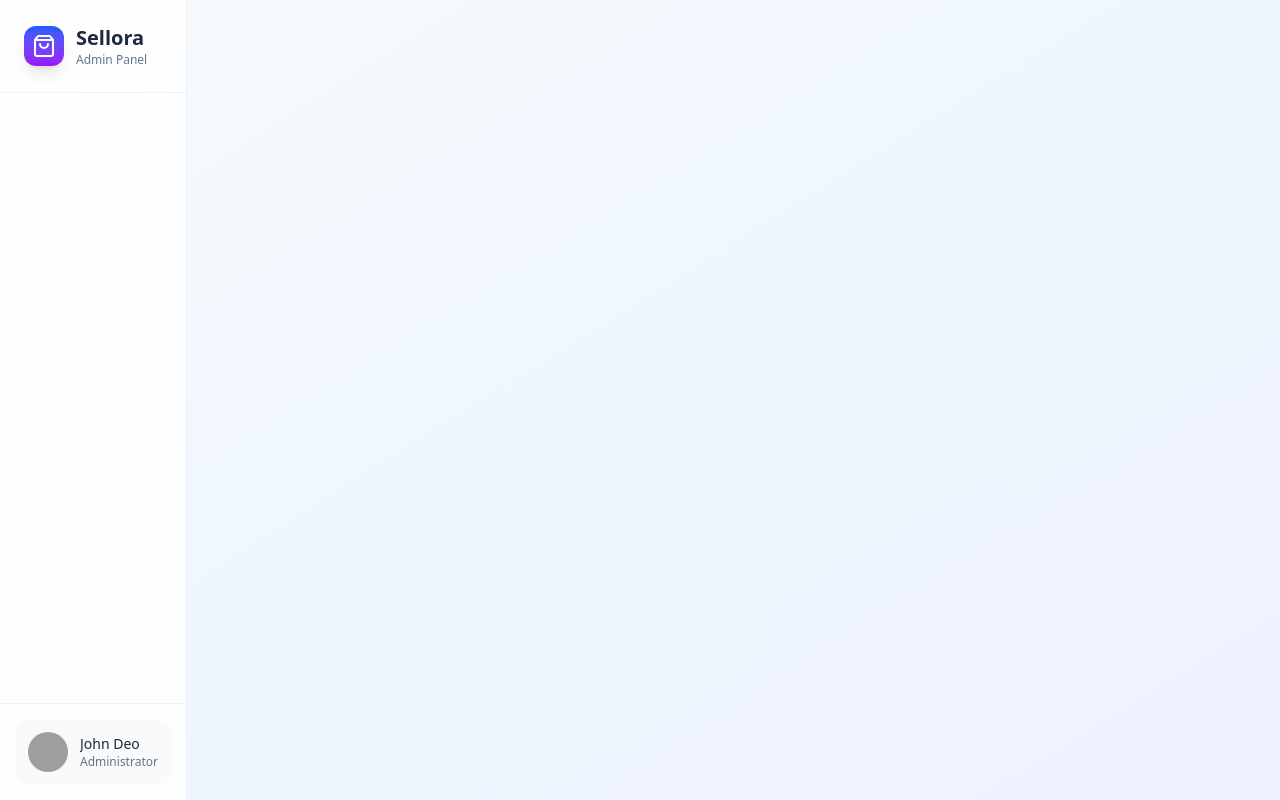
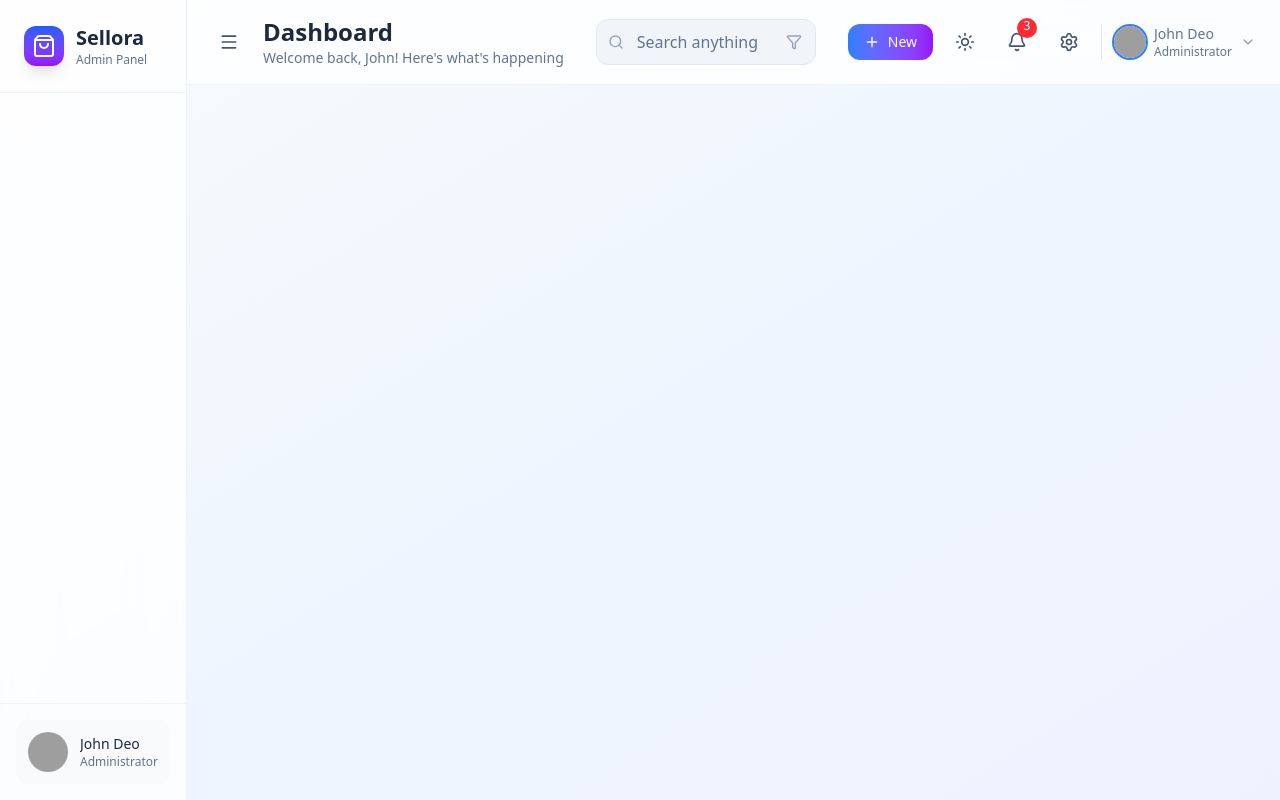
Before and after one commit to priyansudash1999/Sellora, a React (Vite) app: page / in a window 1280 px wide. Built offline with nearby package versions, Linux system fonts and the light colour scheme; grey boxes are pictures that could not be loaded.

Commit message:
feat(header): complete header section, responsive tweaks pending

```diff
--- a/src/App.jsx
+++ b/src/App.jsx
@@ -1,4 +1,4 @@
-import { Sidebar } from "./components/index.js";
+import { Header, Sidebar } from "./components/index.js";
 import React from "react";
 
 const App = () => {
@@ -6,6 +6,9 @@
     <div className="min-h-screen bg-linear-to-br from-slate-50 via-blue-50 to-indigo-50 dark::from-slate-900 dark:via-blue-800 dark:to-slate-900 transition-all duration-500">
       <div className="flex h-screen overflow-hidden">
         <Sidebar />
+        <div className="flex-1 flex flex-col overflow-hidden">
+          <Header />
+        </div>
       </div>
     </div>
   );
--- a/src/components/Header.jsx
+++ b/src/components/Header.jsx
@@ -1,7 +1,95 @@
 import React from "react";
+import {
+  Menu,
+  Search,
+  Filter,
+  Plus,
+  Sun,
+  Bell,
+  Settings,
+  ChevronDown,
+} from "lucide-react";
 
 const Header = () => {
-  return <div>Header</div>;
+  return (
+    <div className="flex items-center bg-white/80 dark:bg-slate-900/80 backdrop-blur-xl border-b border-slate-200/50 dark:border-slate-700/50 px-6 py-4">
+      {/* Left */}
+      <div className="flex items-center space-x-4">
+        <button className="p-2 rounded-lg text-slate-600 dark:text-slate-300 hover:bg-slate-100 dark:hover:bg-slate-800 transition-colors">
+          <Menu className="w-5 h-5" />
+        </button>
+
+        <div className="hidden md:block">
+          <h1 className="text-2xl font-black text-slate-800 dark:text-white">
+            Dashboard
+          </h1>
+          <p className="text-sm text-slate-500 dark:text-slate-400">
+            Welcome back, John! Here's what's happening
+          </p>
+        </div>
+      </div>
+
+      {/* Center */}
+      <div className="flex-1 flex justify-center px-8">
+        <div className="relative w-full max-w-md">
+          <Search className="w-4 h-4 absolute left-3 top-1/2 -translate-y-1/2 text-slate-400" />
+          <input
+            type="text"
+            placeholder="Search anything"
+            className="w-full pl-10 pr-10 py-2.5 bg-slate-100 dark:bg-slate-800 border border-slate-200 dark:border-slate-700 rounded-xl text-slate-800 dark:text-white placeholder-slate-500 focus:outline-none focus:ring-2 focus:ring-blue-500"
+          />
+          <button className="absolute right-2 top-1/2 -translate-y-1/2 p-1.5 text-slate-400 hover:text-slate-600 dark:hover:text-slate-300">
+            <Filter className="w-4 h-4" />
+          </button>
+        </div>
+      </div>
+
+      {/* Right */}
+      <div className="flex items-center space-x-3">
+        <button className="hidden md:flex items-center space-x-2 py-2 px-4 bg-linear-to-r from-blue-500 to-purple-600 text-white rounded-xl hover:shadow-lg transition-all">
+          <Plus className="w-4 h-4" />
+          <span className="text-sm font-medium">New</span>
+        </button>
+
+        {/* Toggle dark and light mode */}
+        <button className="p-2.5 rounded-xl text-slate-600 dark:text-slate-300 dark:hover:bg-slate-900 transition-colors">
+          <Sun className="w-5 h-5" />
+        </button>
+
+        {/* Notification Center */}
+        <button className="relative p-2.5 rounded-full text-slate-600 dark:text-slate-300 hover:bg-slate-100 dark:hover:bg-slate-800 transition-colors">
+          <Bell className="w-5 h-5" />
+          <span className="absolute -top-1 w-5 h-5 bg-red-500 text-white text-xs items-center justify-center rounded-full">
+            3
+          </span>
+        </button>
+
+        {/* Settings */}
+        <button className="p-2.5 rounded-xl text-slate-600 dark:text-slate-300 hover:bg-slate-100 dark:hover:bg-slate-800 transition-colors">
+          <Settings className="w-5 h-5" />
+        </button>
+
+        {/* User */}
+        <div className="flex items-center space-x-2 pl-3 border-l border-slate-200 dark:border-slate-800 shrink-0">
+          <img
+            src="https://avatars.githubusercontent.com/u/100997666?v=4"
+            alt=""
+            className="w-8 h-8 rounded-full ring-2 ring-blue-500"
+          />
+
+          <div className="hidden md:block">
+            <p className="text-sm font-medium text-slate-500 dark:text-slate-400">
+              John Deo
+            </p>
+            <p className="text-xs text-slate-500 dark:text-slate-400 truncate">
+              Administrator
+            </p>
+          </div>
+          <ChevronDown className="w-4 h-4 text-slate-400" />
+        </div>
+      </div>
+    </div>
+  );
 };
 
 export default Header;
--- a/src/components/Sidebar.jsx
+++ b/src/components/Sidebar.jsx
@@ -27,7 +27,7 @@
 
       {/* Profile */}
       <div className="p-4 border-t border-slate-200/50 dark:border-slate-700/50">
-        <div className="flex items-center space-x-3 p-3 rounded-xl bg-slate-50 dark:bg-skate-800/50">
+        <div className="flex items-center space-x-3 p-3 rounded-xl bg-slate-50 dark:bg-slate-800/50">
           <img
             src="https://avatars.githubusercontent.com/u/100997666?v=4"
             alt=""
--- a/src/components/index.js
+++ b/src/components/index.js
@@ -1,3 +1,4 @@
 import Sidebar from "./Sidebar.jsx";
+import Header from "./Header.jsx";
 
-export {Sidebar}
+export {Sidebar, Header}
```
